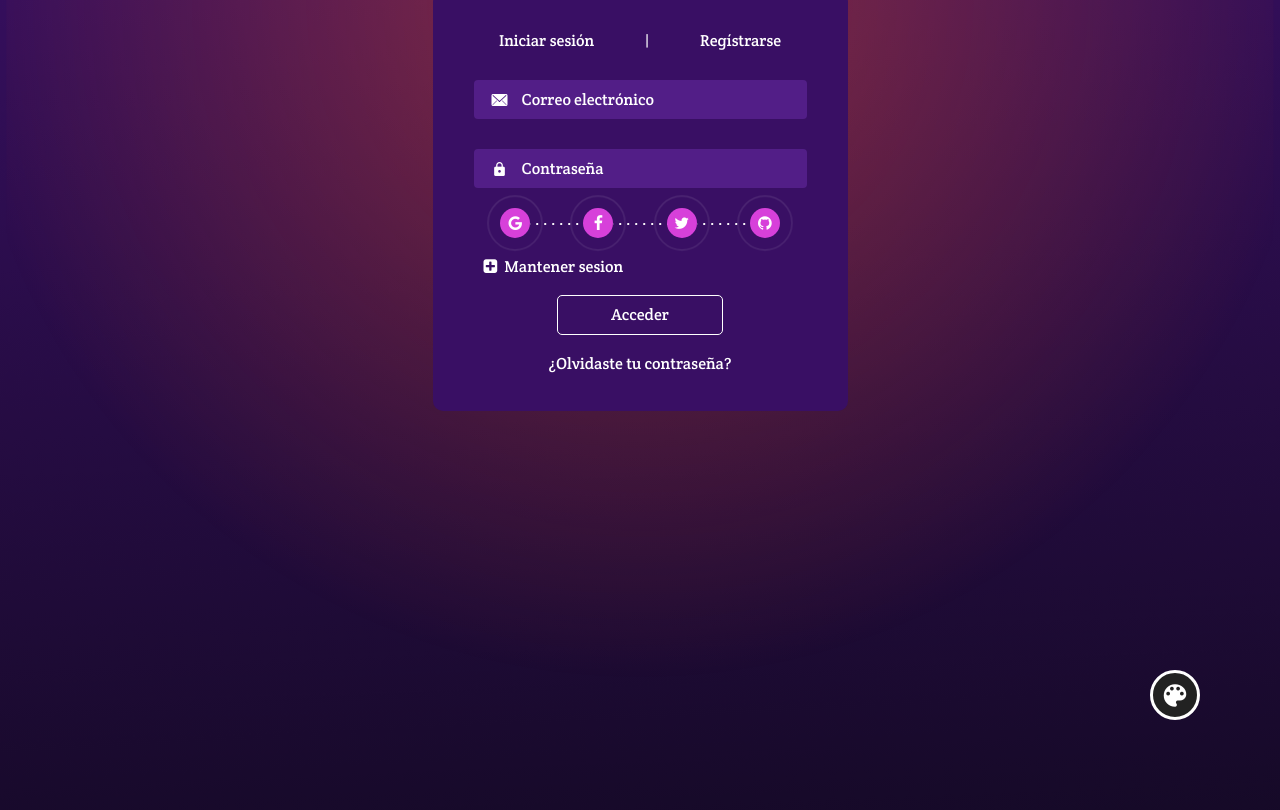
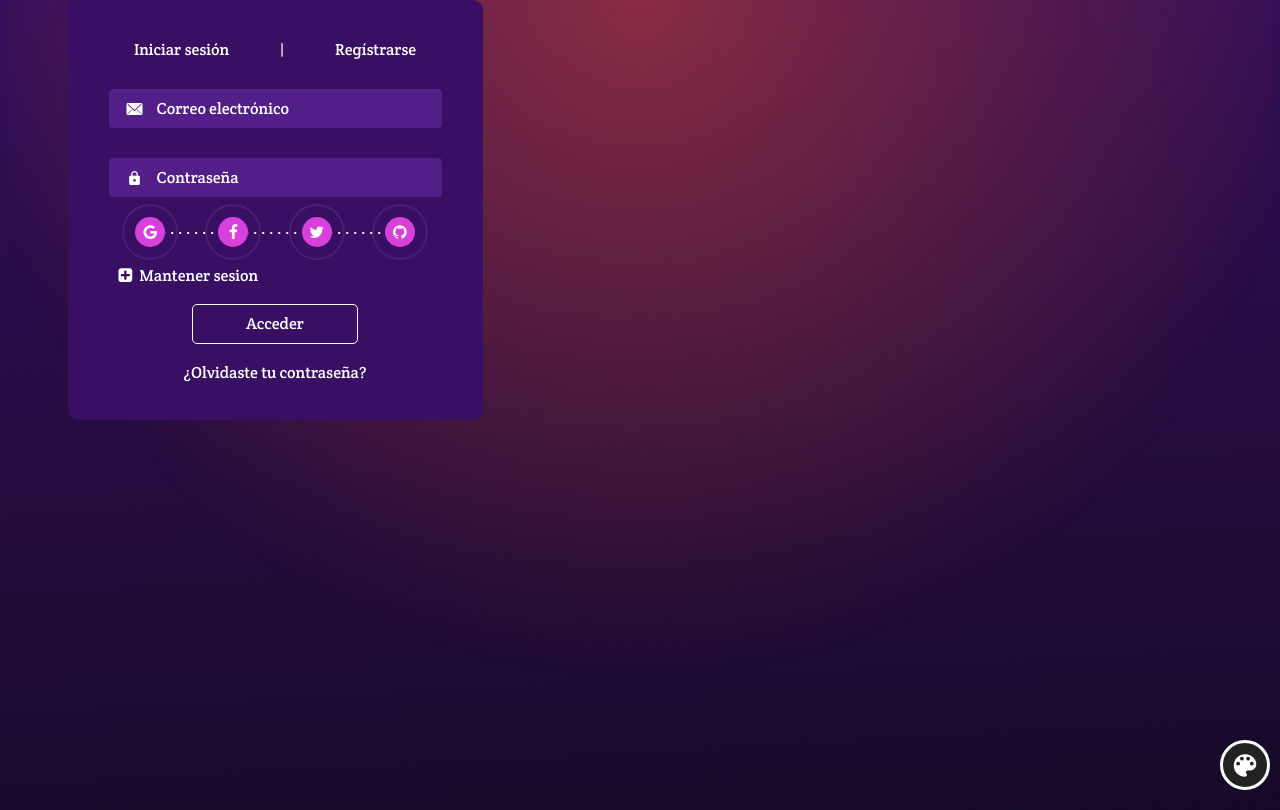
Before and after one commit to genarogg/form-avanzado, a React (Create React App) app: page / in a window 1280 px wide. Built offline with nearby package versions, Linux system fonts and the light colour scheme.

Commit message:
fix menores en diseño

```diff
--- a/src/pages/my-form/components/form-login/index.js
+++ b/src/pages/my-form/components/form-login/index.js
@@ -11,8 +11,8 @@ import ChangeColor from "../../../../components/miselanea/ChangeColor"
 
 const Index = () => {
   return (
-    <div className="container-my-form center-xy">
-       <ChangeColor position={{bottom: "80px", right:"80px"}}/>
+    <div className="container-my-form">
+       <ChangeColor position={{bottom: "10px", right:"10px"}}/>
       <div className="backgroundHome"></div>
       <div className="backgroundLigth"></div>
       <div
```
